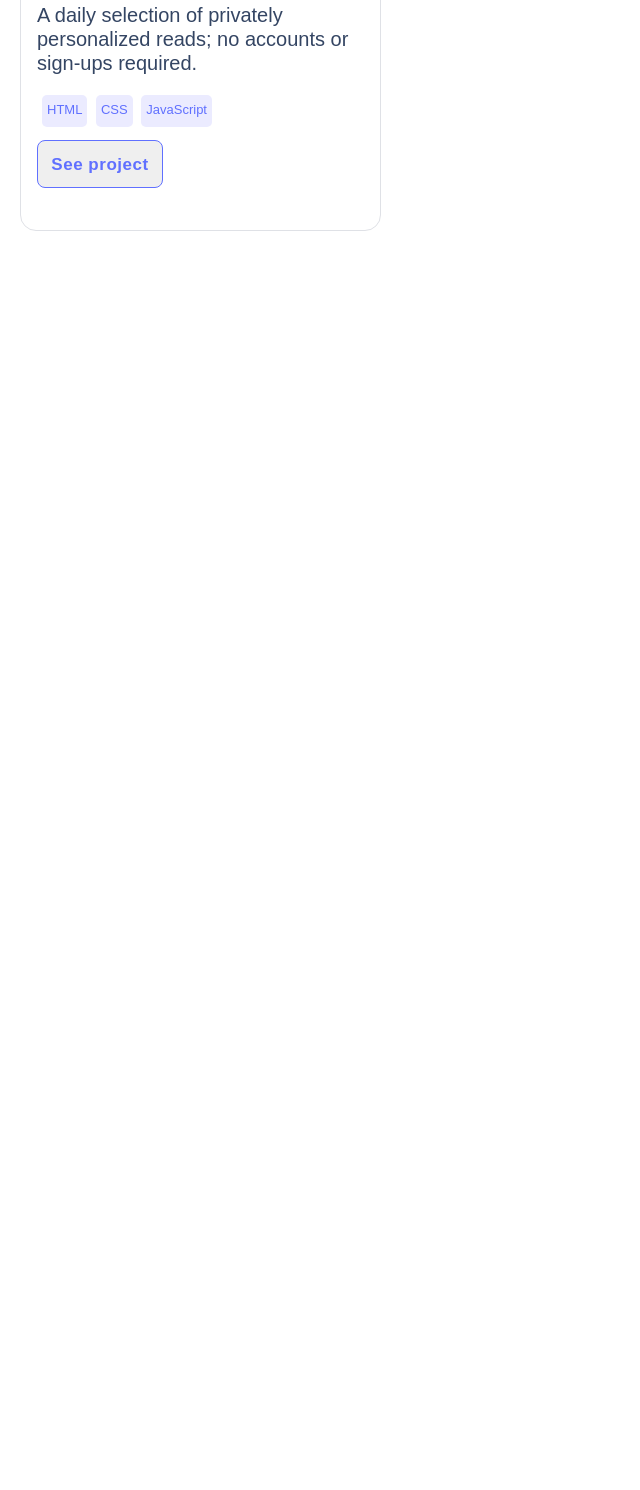
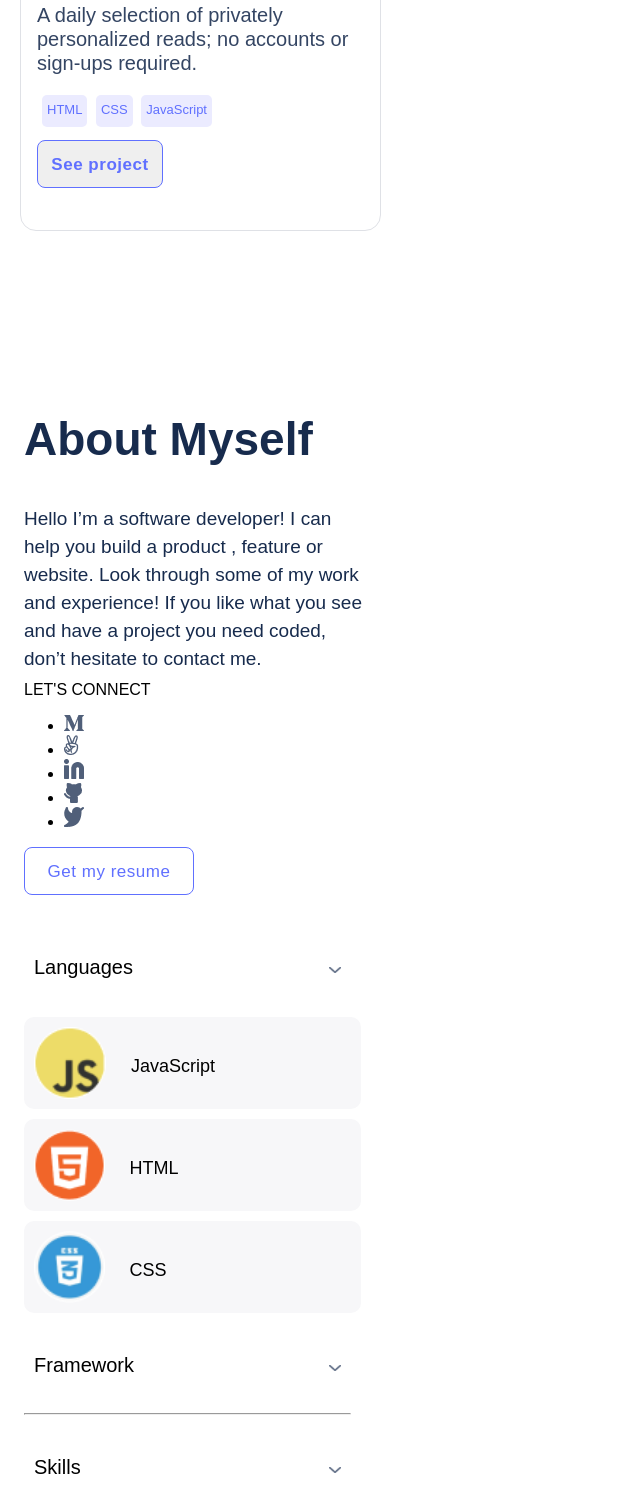
Before and after one commit to Nasarhroon/projectPortfolio, a website: page index.html in a window 1280 px wide. Shown: the part 3156-4646 px from the top of the page, without its empty margins (0-640 px from the left). Before the commit the page ends 3486 px from the top, so only its background shows below. Drawn offline with Linux system fonts and the light colour scheme.

Commit message:
added files

```diff
--- a/index.html
+++ b/index.html
@@ -120,3 +120,49 @@
         <button class="bt1" >See project</button>
     </div>
 </section>
+<section class = "aboutUS">
+    <h2 class="aboutMyselftext"> About Myself</h2>
+    <div class="aboutMyselflinertext">
+         <p >Hello I’m a software developer! I can help you build a product , feature or website. Look through some of my work and experience!
+             If you like what you see and have a project you need coded, don’t hesitate to contact me.</p>
+    </div>
+    <p class="p2">LET'S CONNECT</p>
+    <div class="scmedialogo">
+        <ul class="socialmedialogos">
+            <li><img src="Assests/Medium.png" alt="logo"></li>
+            <li><img src="Assests/pic.png" alt="logo"></li>
+            <li><img src="Assests/Linkedin icon.png" alt="logo"></li>
+            <li><img src="Assests/Github.png" alt="logo"></li>
+            <li><img src="Assests/Twitter.png" alt="logo"></li>
+        </ul>
+    </div>
+    <button class="bt2" >Get my resume</button>
+    <div class="skills">
+        <div class="langu1">
+            <p class="l3">Languages</p>
+            <img src="Assests/arrow.png" alt="Union" class = "Union">
+        </div>
+        <div class="codinglanguages">
+            <img src="Assests/JavaScript.png" alt="js">
+            <p class="codingtext">JavaScript</p>
+        </div>
+        <div class="codinglanguages">
+            <img src="Assests/Ellipse 1.png" alt="Html">
+            <p class="codingtext">HTML</p>
+        </div>
+        <div class="codinglanguages">
+            <img src="Assests/CSS.png" alt="css">
+            <p class="codingtext">CSS</p>
+        </div>
+        <div class="langu1">
+            <p class="l3">Framework</p>
+            <img src="Assests/arrow.png" alt="Union" class = "Union">
+        </div>
+        <div><hr></div>
+        <div class="langu1">
+                <p class="l3">Skills</p>
+                <img src="Assests/arrow.png" alt="Union" class = "Union">
+        </div>
+        <div><hr></div>
+    </div>
+</section>
--- a/style.css
+++ b/style.css
@@ -244,3 +244,105 @@ header {
       text-align: center;
       color: #6070FF;
     }
+
+    .aboutUS {
+        width: 375px;
+        height: 1050px;
+        padding: 50px 4px 11px 24px;
+        background-repeat: no-repeat;
+        background-size: cover;
+        border-top-right-radius: 80px;
+
+      }
+      .aboutMyselftext{
+        width: 352px;
+        height: 49px;
+        font-family: poppins, sans-serif;
+        font-weight: 800;
+        font-size: 46px;
+        line-height: 42px;
+        color: #172b4d;
+
+      }
+      .aboutMyselflinertext{
+        width: 338px;
+        height: 160px;
+        font-family: poppins, sans-serif;
+        font-weight: 500;
+        font-size: 19px;
+        line-height: 28px;
+        color: #172b4d;
+
+
+      }
+      .bt2{
+        width: 170px;
+        height: 48px;
+        top: 12px;
+        padding: 12px;
+        border-radius: 8px;
+        border: 1px solid #6070FF;
+        font-family: poppins,sans-serif;
+        font-size: 17px;
+        font-weight: 500;
+        line-height: 24px;
+        letter-spacing: 0.03em;
+        text-align: center;
+        color: #6070FF;
+        background-color: #ffff;
+      }
+      .skills{
+        width: 327px;
+        height: 72px;
+        padding-top:  20px;
+      }
+      .langu1{
+        display:flex;
+        justify-content: space-between;
+        width: 327px;
+        height: 72px;
+        margin-top: 20px;
+
+      }
+      .Union{
+        width: 12px;
+        height: 6px;
+        padding-top: 32px;
+        padding-right: 10px;
+      }
+      .l3{
+
+        font-family: Poppins,sans-serif;
+        font-size: 20px;
+        font-weight: 500;
+        line-height: 24px;
+        letter-spacing: 0em;
+        text-align: left;
+        padding-left: 10px;
+      }
+      .codinglanguages{
+        width: 327px;
+        height: 72px;
+        padding-top:  10px;
+        margin-top: 10px;
+        padding-left: 10px;
+        display: flex;
+        background-color: #F7F7F9;
+        border-radius: 10px;
+        padding-bottom: 10px;
+      }
+      .codingtext{
+        font-family: Poppins,sans-serif;
+        font-size: 18px;
+        font-weight: 500;
+        line-height: 20px;
+        letter-spacing: 0em;
+        text-align: left;
+        padding-top: 11px;
+        padding-left: 25px;
+      }
+      .forms{
+        width: 375px;
+        height: 700px;
+        padding-top: 50px;
+      }
```
Also changed, not shown: Assests/Github.png (added), Assests/Linkedin icon.png (added), Assests/Medium.png (added), Assests/pic.png (added).
